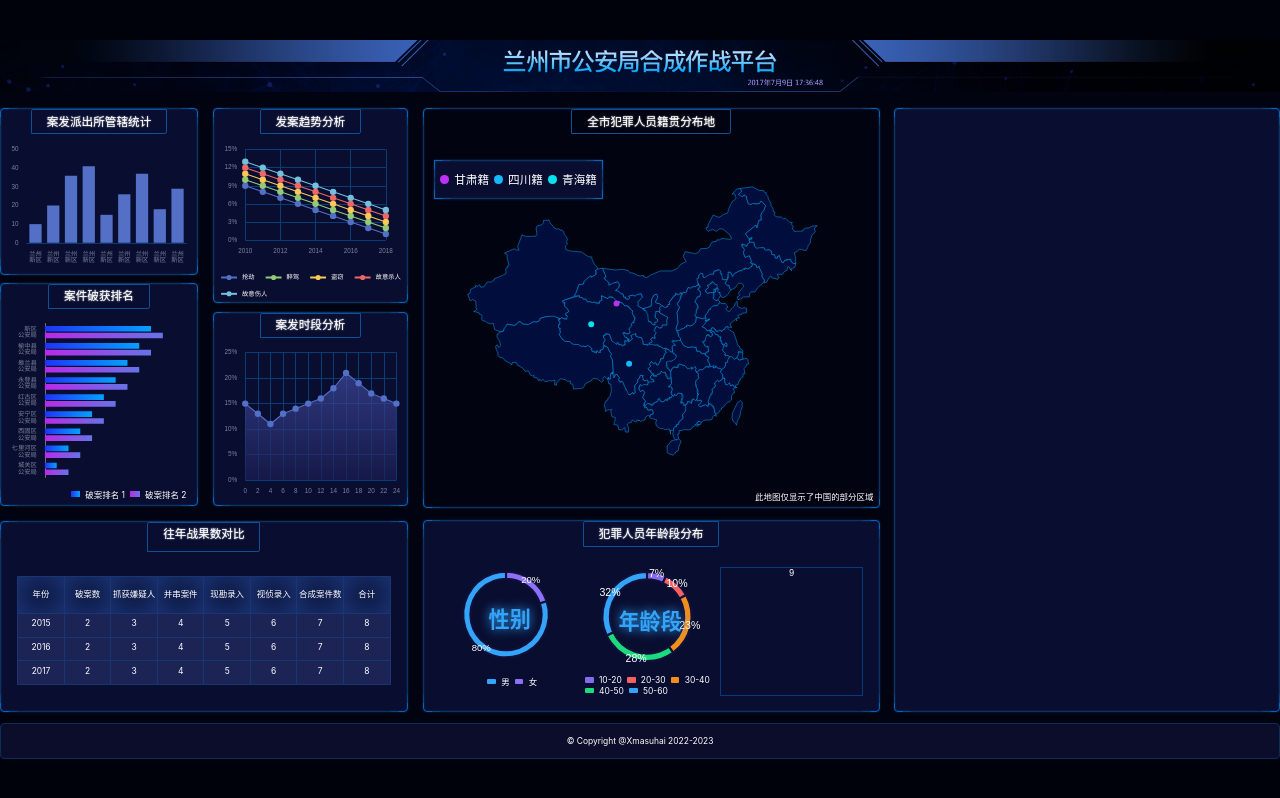
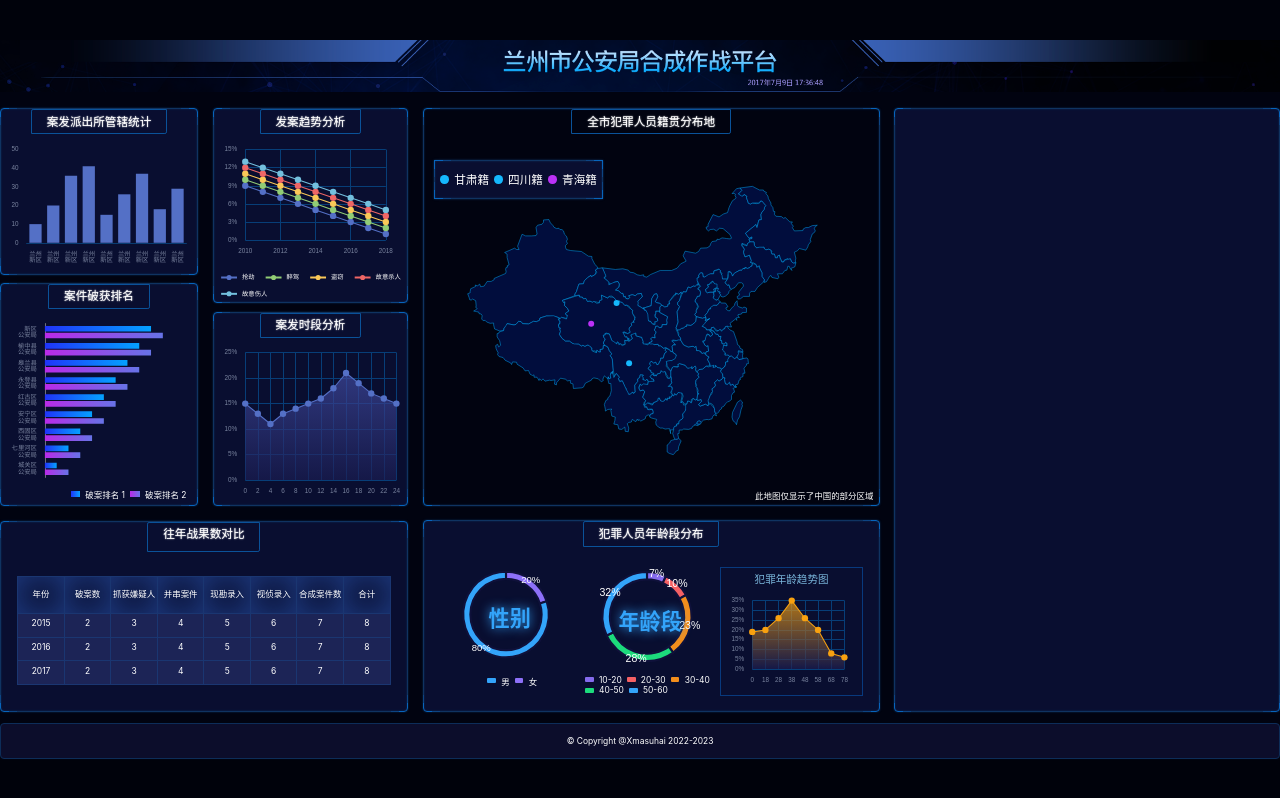
Before and after one commit to xmasuhai/big-screen-visualization_react, a React (Vite) app: page /#/ in a window 1280 px wide. Built offline with nearby package versions, Linux system fonts and the light colour scheme.

Commit message:
完成 chart7 chart8 chart-9
Took 23 minutes

```diff
--- a/src/components/chart-6.tsx
+++ b/src/components/chart-6.tsx
@@ -7,9 +7,9 @@
 export const Chart6: React.FC = () => {
   const divRef = useRef(null);
   const colors= {
-    '甘肃省': '#bb31f7',
+    '甘肃省': '#15B8FD',
     '四川省': '#15b8fd',
-    '青海省': '#06e1ee',
+    '青海省': '#BB31F7',
   }
   useEffect(() => {
     const myChart = echarts.init(divRef.current)
--- a/src/components/chart-9.tsx
+++ b/src/components/chart-9.tsx
@@ -1,18 +1,58 @@
 import React, {useEffect, useRef} from 'react';
 import * as echarts from "echarts";
+import {createEchartsOptions} from '../shared/create-echarts-options'
+import {px} from '../shared/px'
 
 export const Chart9 = () => {
   const divRef = useRef(null);
   useEffect(() => {
     const myChart = echarts.init(divRef.current);
-
+    myChart.setOption(createEchartsOptions({
+      color: '#F7A110',
+      xAxis: {
+        type: 'category',
+        boundaryGap: false,
+        data: [0, 18, 28, 38, 48, 58, 68, 78],
+        splitLine: {show: true, lineStyle: {color: '#073E78'}},
+        axisTick: {show: false},
+        axisLine: {show: false},
+      },
+      yAxis: {
+        type: 'value',
+        splitLine: {lineStyle: {color: '#073E78'}},
+        axisLabel: {
+          formatter(val) {
+            return val * 100 + '%';
+          }
+        }
+      },
+      series: [{
+        type: 'line',
+        data: [
+          0.19, 0.20, 0.26,
+          0.35, 0.26, 0.20,
+          0.08, 0.06
+        ],
+        symbol: 'circle',
+        symbolSize: px(12),
+        lineStyle: {width: px(2)},
+        areaStyle: {
+          color: new echarts.graphic.LinearGradient(0, 0, 0, 1, [{
+            offset: 0,
+            color: '#F7A110'
+          }, {
+            offset: 1,
+            color: '#1B1D52'
+          }]),
+        }
+      }]
+    }))
   }, []);
 
   return (
-    <div className="age-bracket-chart-right">9
-      <div ref={divRef} className="chart">
-
-      </div>
+    <div className="age-bracket-chart-right">
+      <h3>犯罪年龄趋势图</h3>
+      <div ref={divRef} className="chart"></div>
     </div>
   );
 };
--- a/src/pages/home.scss
+++ b/src/pages/home.scss
@@ -215,7 +215,7 @@
 
     // 籍贯
     .native-place {
-      height: px(755);
+      height: px(753);
       background: transparent;
 
       > .wrapper {
```
